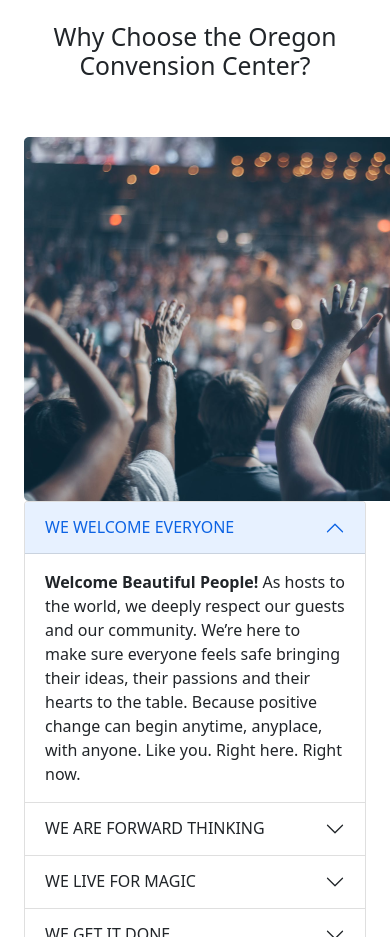
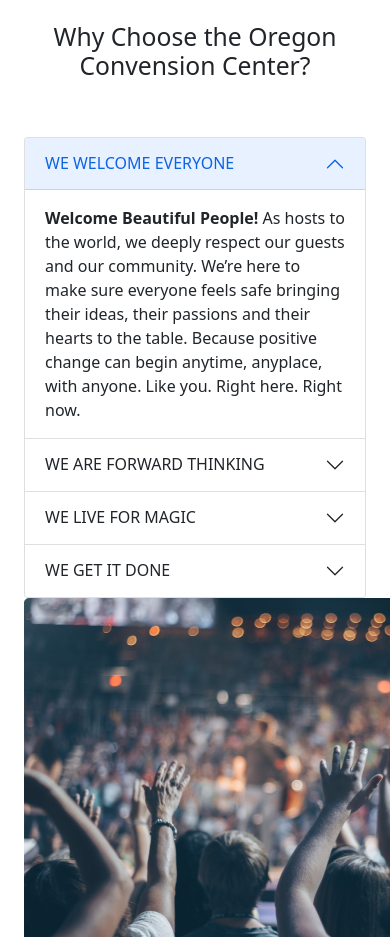
Before and after one commit to MazharulDev/Convention-center, a plain HTML site: page index.html in a window 390 px wide. Shown: the part 4520-5457 px from the top of the page. Drawn offline with nearby package versions, Linux system fonts and the light colour scheme.

Commit message:
responsive some modify

```diff
--- a/index.html
+++ b/index.html
@@ -344,11 +344,7 @@
                     <h2>Why Choose the Oregon Convension Center?</h2>
                 </div>
                 <div class="row">
-                  <div class="col-sm-12 d-sm-block col-lg-5 d-lg-none">
-                    <div>
-                        <img src="images/people.png" alt="">
-                    </div>
-                   </div>
+
 
                     <div class="col-sm-12 col-lg-7">
                         <div class="">
@@ -419,7 +415,7 @@
                         </div>
                     </div>
 
-                   <div class="col-sm-12 col-lg-5 d-sm-none d-lg-block">
+                   <div class="col-sm-12 col-lg-5 d-lg-block">
                     <div>
                         <img src="images/people.png" alt="">
                     </div>
```
